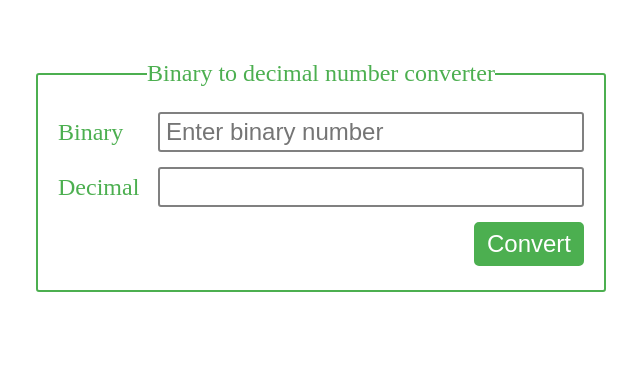
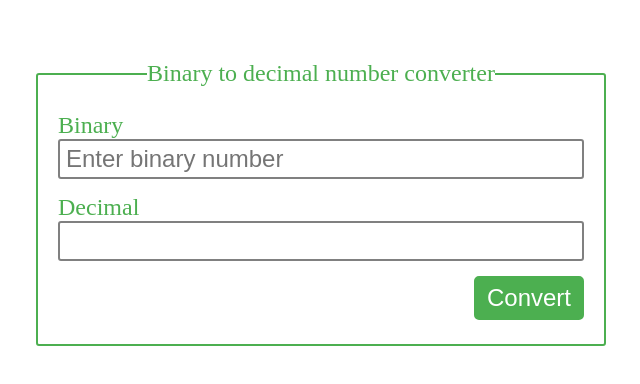
Before and after one commit to thiagorocha503/Bin2Dec, a plain HTML site: page index.html in a window 1280 px wide. Shown: the whole page, without its empty margins (319-959 px from the left). Drawn offline with Linux system fonts and the light colour scheme.

Commit message:
💄️Fix number input width

```diff
--- a/css/style.css
+++ b/css/style.css
@@ -46,7 +46,7 @@ input[type="number"] {
     text-indent: 6px;
     height: 40px;
     outline: none;
-    color: rgb(0, 0, 0, 90%)
+    color: rgb(0, 0, 0, 90%);
 }
 
 input[type="number"]:focus {
@@ -55,9 +55,13 @@ input[type="number"]:focus {
 
 input[type=number]::-webkit-inner-spin-button,
 input[type=number]::-webkit-outer-spin-button {
-    -webkit-appearance: none;
-    margin: 0;
+        -webkit-appearance: none;
+        margin: 0;
 }
+input[type=number] {
+    -moz-appearance:textfield;
+}
+
 
 .button {
     border: 3px solid #4CAF50;
@@ -66,7 +70,7 @@ input[type=number]::-webkit-outer-spin-button {
     color: white;
     cursor: pointer;
     padding: 2px;
-    font-size: medium;
+    font-size: large;
 }
 
 .button:hover {
@@ -86,7 +90,7 @@ input[type=number]::-webkit-outer-spin-button {
 label,
 input[type="number"] {
     display: block;
-    font-size: medium;
+    font-size: large;
     width: 100%;
 }
 
@@ -131,7 +135,6 @@ input[type="number"] {
     }
     input[type="number"] {
         display: inline-block;
-        width: 426px;
         font-size: x-large;
         border-width: 2px;
     }
```
